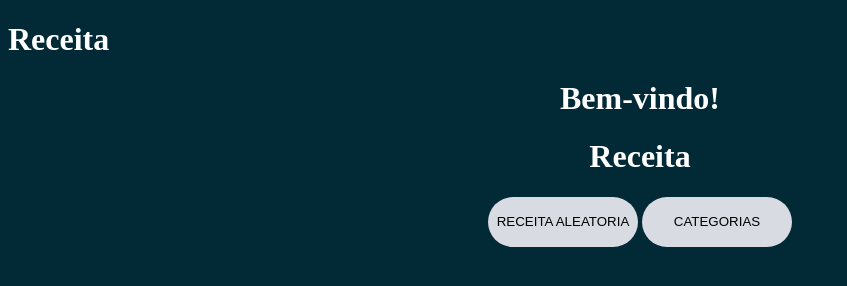
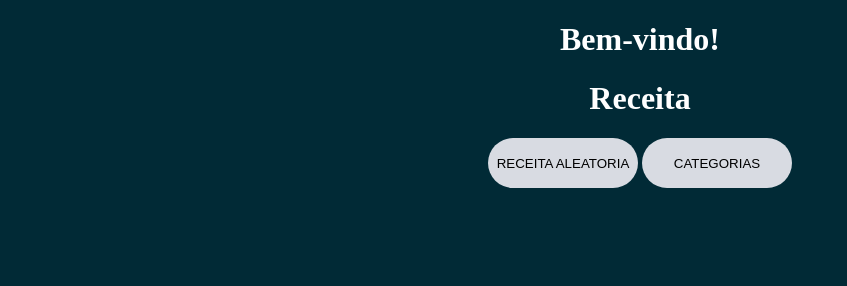
Before and after one commit to fonsecaa11/The-Meal-API, a plain HTML site: page frontend/users/index.html in a window 1280 px wide. Shown: the whole page, without its empty margins (0-847 px from the left). Drawn offline with Linux system fonts and the light colour scheme; files whose address does not match are found by name.

Commit message:
Update index.html and stule.css

```diff
--- a/frontend/users/index.html
+++ b/frontend/users/index.html
@@ -7,8 +7,6 @@
     <link rel="stylesheet" href="style.css">
     <title>Recipes</title>
 
-    <h1>Receita</h1>
-    <div id="meal-container" style="text-align: center;">
     <h1>Bem-vindo!</h1>
 
 </head>
--- a/frontend/users/style.css
+++ b/frontend/users/style.css
@@ -1,3 +1,7 @@
+*{
+    text-align: center;
+}
+
 body{
     background-color: #012A36;
     color:white;
@@ -6,9 +10,6 @@ body{
 
 }
 
-head{
-    align-items: center;
-}
 
 #randomMeal{
     background-color: #D8DBE2;
```
